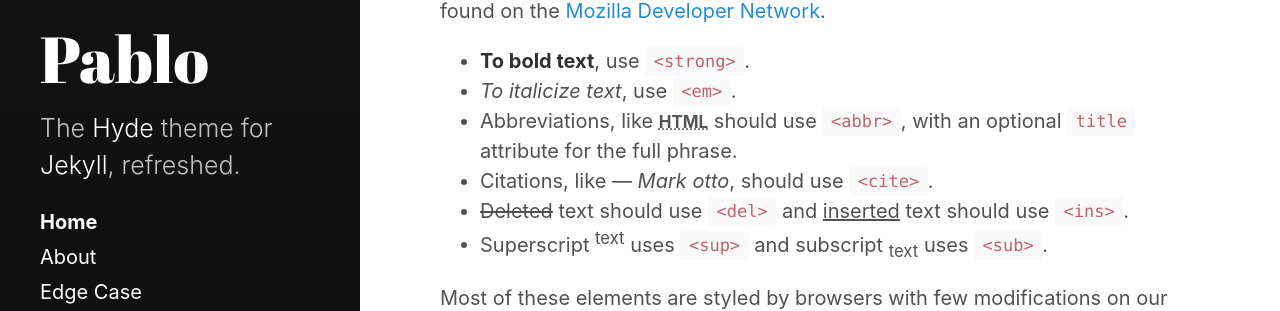
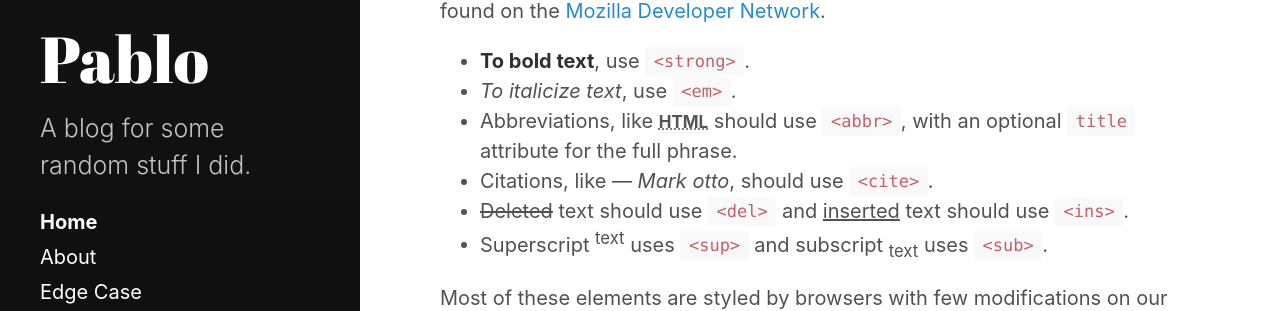
Before and after one commit to binaryplease/binaryplease.github.io, a Jekyll site: the page built from index.html, in a window 1280 px wide. Shown: the part 4483-4794 px from the top of the page. Built offline with Jekyll 4.4.1, drawn with Linux system fonts in a browser that asks for light colours; the list of posts is cut into pages by our own code.

Commit message:
Update _config.yml

```diff
--- a/_config.yml
+++ b/_config.yml
@@ -4,9 +4,9 @@ highlighter:      rouge
 
 # Setup
 title:            Pablo
-tagline:          'A Jekyll theme'
-description:      'The <a href="http://hyde.getpoole.com" target="_blank">Hyde</a> theme for <a href="http://jekyllrb.com" target="_blank">Jekyll</a>, refreshed.'
-url:              https://fongandrew.github.io/hydeout
+tagline:          'Some random Blog'
+description:      'A blog for some random stuff I did.'
+url:              https://binaryplease.github.io
 baseurl:          # the optional subpath of your site, e.g. "/blog"
                   # NB: This applies to all pages in your Jekyll site.
                   # If you want to move just the blog index pages but keep
@@ -14,8 +14,8 @@ baseurl:          # the optional subpath of your site, e.g. "/blog"
                   # sidebar_blog_link below.
 
 author:
-  name:           'Andrew Fong'
-  url:            https://twitter.com/fongandrewc
+  name:           'Pablo'
+  url:            https://twitter.com/binaryplease
 
 paginate:         5
 # paginate_path:    '/page:num'
@@ -34,4 +34,4 @@ sidebar_home_link:  true
                                 # set this to the root of the paginate_path
                                 # to enable a separate blog link.
 github:
-  repo:             https://github.com/fongandrew/hydeout
+  repo:             https://github.com/binaryplease
```
